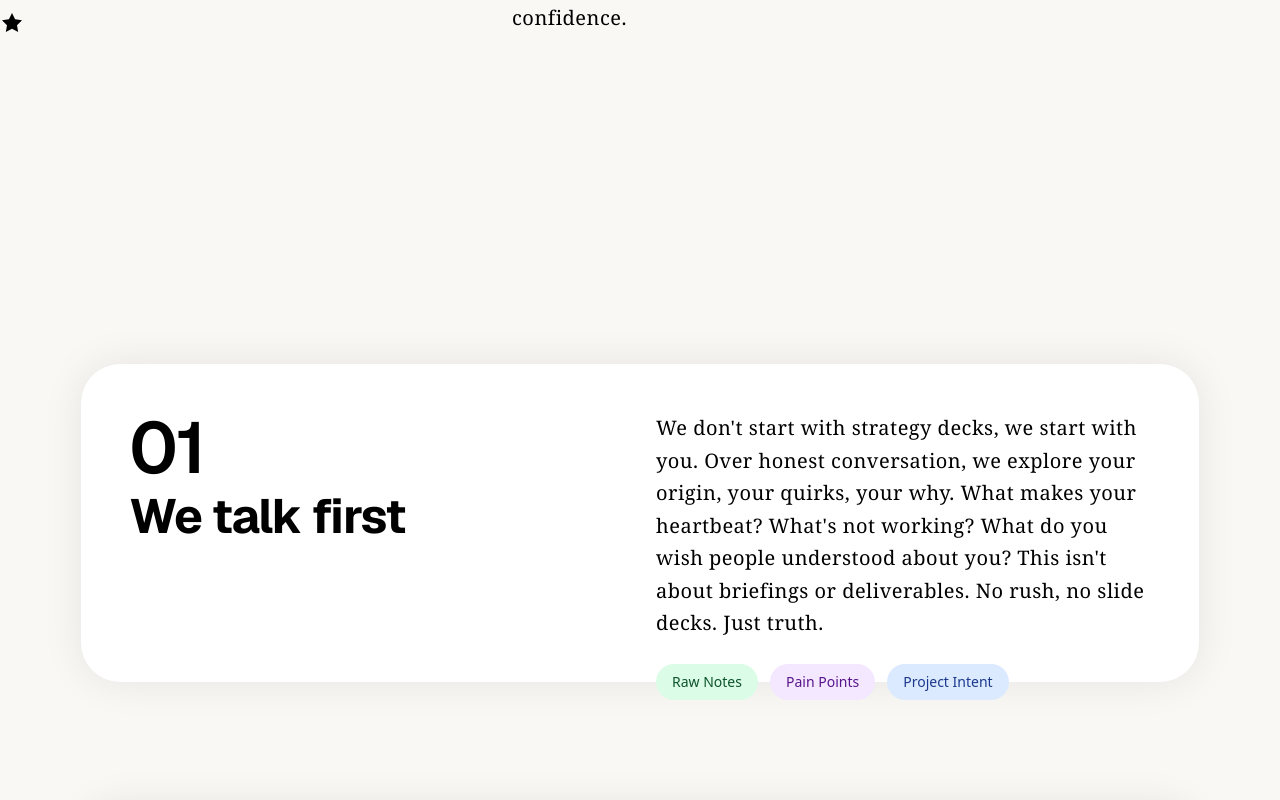
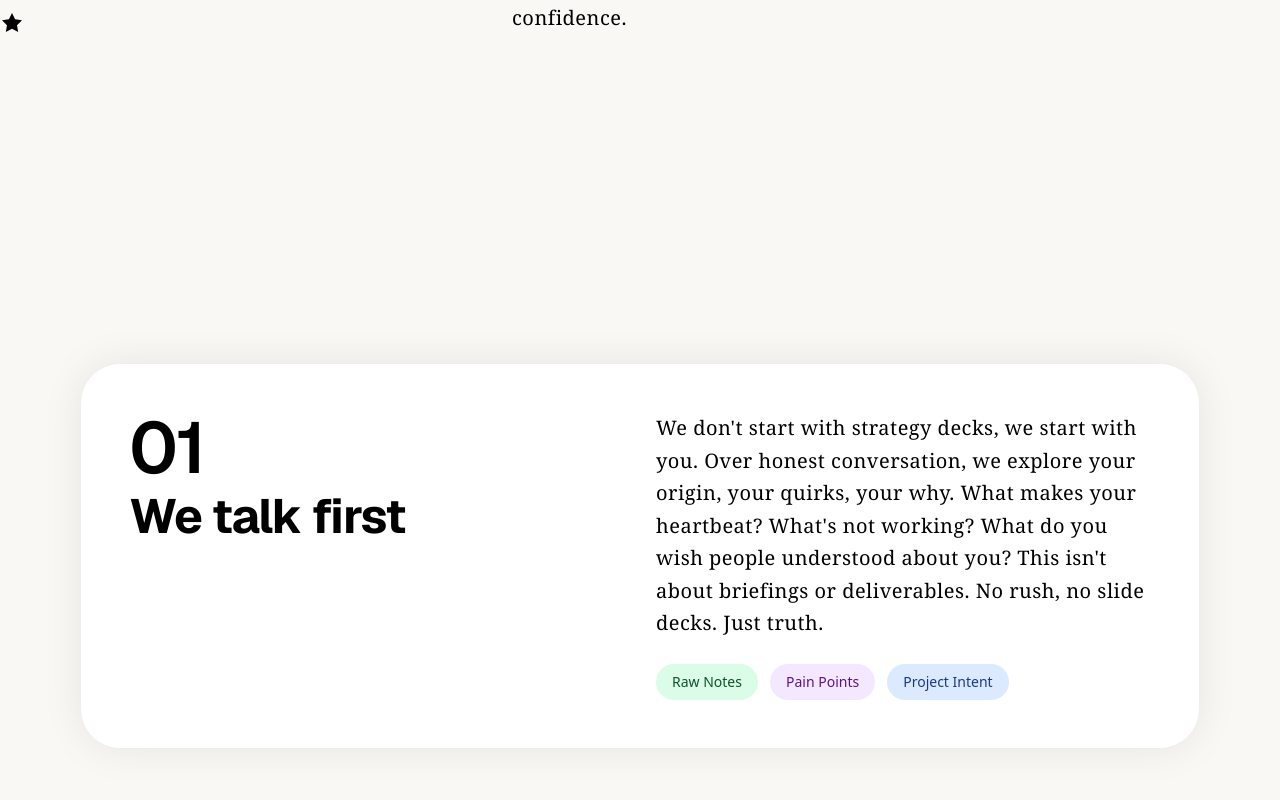
Before and after one commit to SaadArqam/sociallifts, a Next.js app: page /about in a window 1280 px wide. Shown: the part 1020-1820 px from the top of the page. Built offline with nearby package versions, Linux system fonts and the light colour scheme.

Commit message:
kjsbgijba

```diff
--- a/src/components/AboutComp.js
+++ b/src/components/AboutComp.js
@@ -6,12 +6,12 @@ import Footer from './Footer';
 // Inline ScrollStack components so cards live in the same file
 const ScrollStackItem = ({ children, itemClassName = '' }) => (
     <div
-      className={`scroll-stack-card relative w-full h-80 my-8 p-12 rounded-[40px] shadow-[0_0_40px_rgba(0,0,0,0.08)] box-border origin-top will-change-transform bg-[oklch(1_0_0)] border border-[oklch(0.95_0.005_95)] ${itemClassName}`.trim()}
+      className={`scroll-stack-card relative w-full h-auto min-h-[280px] my-8 p-12 rounded-[40px] shadow-[0_0_40px_rgba(0,0,0,0.08)] box-border origin-top will-change-transform bg-[oklch(1_0_0)] border border-[oklch(0.95_0.005_95)] ${itemClassName}`.trim()}
       style={{
         backfaceVisibility: 'hidden',
         transformStyle: 'preserve-3d',
         opacity: 1,
-        transition: 'box-shadow 0.3s ease-out'
+        transition: 'transform 0.5s ease-out, box-shadow 0.3s ease-out'
       }}>
       {children}
     </div>
@@ -201,13 +201,13 @@ const ScrollStack = ({
   const setupLenis = useCallback(() => {
     if (useWindowScroll) {
       const lenis = new Lenis({
-        duration: 1.4,
+        duration: 1.2,
         easing: t => Math.min(1, 1.001 - Math.pow(2, -10 * t)),
         smoothWheel: true,
         touchMultiplier: 2.5,
         infinite: false,
-        wheelMultiplier: 1.2,
-        lerp: 0.08,
+        wheelMultiplier: 1.5,
+        lerp: 0.1,
         syncTouch: true,
         syncTouchLerp: 0.05
       });
@@ -346,9 +346,14 @@ const ScrollStack = ({
           -webkit-backface-visibility: hidden;
           perspective: 1000px;
           -webkit-perspective: 1000px;
+          transition: transform 0.4s cubic-bezier(0.25, 0.46, 0.45, 0.94), box-shadow 0.3s ease-out;
         }
         .scroll-stack-card:hover {
           box-shadow: 0 0 50px rgba(0,0,0,0.12) !important;
+          transform: translateY(-5px) translateZ(0);
+        }
+        body {
+          scroll-behavior: smooth;
         }
       `}</style>
       <div className={containerClassName} ref={scrollerRef} style={containerStyles}>
@@ -400,7 +405,7 @@ const AboutComp = () => {
                 <div className='max-w-3xl ml-auto pr-8 md:pr-16'>
                     <div className='space-y-6'>
                         <p className='text-black text-lg md:text-xl leading-relaxed font-light font-serif tracking-wide'>
-                            At Social Lifts, we believe growth shouldn&#39;;t be chaotic. That&#39;;s why we built a full-funnel creative and growth team under one roof—video editors, designers, social media strategists, web developers, and SEO experts all working as one seamless engine.
+                            At Social Lifts, we believe growth shouldn&#39;t be chaotic. That&#39;s why we built a full-funnel creative and growth team under one roof—video editors, designers, social media strategists, web developers, and SEO experts all working as one seamless engine.
                         </p>
 
                         <p className='text-black text-lg md:text-xl leading-relaxed font-light font-serif tracking-wide'>
@@ -408,7 +413,7 @@ const AboutComp = () => {
                         </p>
 
                         <p className='text-black text-lg md:text-xl leading-relaxed font-light font-serif tracking-wide'>
-                            We craft creative that stops the scroll—cinematic edits, bold visuals, and platform-native content designed for today&#39;;s fast-moving algorithms. With benefit-first messaging and engaging narratives, we don&#39;;t just get attention, we keep it.
+                            We craft creative that stops the scroll—cinematic edits, bold visuals, and platform-native content designed for today&#39;s fast-moving algorithms. With benefit-first messaging and engaging narratives, we don&#39;t just get attention, we keep it.
                         </p>
 
                         <p className='text-black text-lg md:text-xl leading-relaxed font-light font-serif tracking-wide'>
@@ -418,18 +423,12 @@ const AboutComp = () => {
                 </div>
             </div>
 
-            {/* Place the stack in a fixed-height container so the stack scrolls internally, not with the page */}
+            {/* Card stack that responds to global window scrolling */}
             <div
-              className="w-full max-w-8xl mx-auto my-24 hide-scrollbar"
-              style={{
-                height: "700px",
-                overflowY: "auto",
-                scrollbarWidth: "none", // Firefox
-                msOverflowStyle: "none" // IE/Edge
-              }}
+              className="w-full max-w-8xl mx-auto my-24"
             >
               <div className="h-full">
-                <ScrollStack>
+                <ScrollStack useWindowScroll={true} itemDistance={180} baseScale={0.92}>
                   {/* 01 */}
                   <ScrollStackItem>
                     <div className='grid grid-cols-1 md:grid-cols-2 gap-8 items-start'>
@@ -480,7 +479,7 @@ const AboutComp = () => {
                       </div>
                       <div>
                         <p className='text-black text-lg md:text-xl leading-relaxed font-light font-serif tracking-wide'>
-                          Moodboards, Scrappy sketches, Chasing hunches. This is where we go radio silent, only because we&#39;re exploring things that might fail just to see what else shows up. This phase is messy, intuitive, and alive. It&#39;s about letting the idea stretch its legs before it settles into form.
+                            Moodboards, Scrappy sketches, Chasing hunches. This is where we go radio silent, only because we're exploring things that might fail just to see what else shows up. This phase is messy, intuitive, and alive. It's about letting the idea stretch its legs before it settles into form.
                         </p>
                         <div className='mt-6 flex flex-wrap gap-3 items-center'>
                           <span className='px-4 py-2 rounded-full bg-green-100 text-green-900 text-sm'>Moodboards</span>
@@ -500,7 +499,7 @@ const AboutComp = () => {
                       </div>
                       <div>
                         <p className='text-black text-lg md:text-xl leading-relaxed font-light font-serif tracking-wide'>
-                          The raw gets refined. We craft your brand’s visual and verbal world: type, tone, color, story. Not just what looks good, but what feels true. Every decision earns its place.
+                            The raw gets refined. We craft your brand's visual and verbal world: type, tone, color, story. Not just what looks good, but what feels true. Every decision earns its place.
                         </p>
                         <div className='mt-6 flex flex-wrap gap-3 items-center'>
                           <span className='px-4 py-2 rounded-full bg-green-100 text-green-900 text-sm'>Brand Identity</span>
@@ -551,6 +550,27 @@ const AboutComp = () => {
                 </ScrollStack>
               </div>
             </div>
+
+            {/* Let's work together section */}
+            <div className="w-full max-w-6xl mx-auto my-32 px-8 py-24 rounded-[40px] bg-[#e6f3ff]">
+                <div className="flex flex-col md:flex-row justify-between items-center">
+                    <div className="mb-10 md:mb-0">
+                        <h2 className="text-5xl md:text-6xl lg:text-7xl font-medium text-[#2d6cb5] mb-4">
+                            Let's work<br />together
+                        </h2>
+                    </div>
+                    <div className="flex flex-col items-start">
+                        <button className="px-8 py-3 bg-black text-white rounded-full text-sm font-medium mb-6 hover:bg-[#2d6cb5] transition-colors duration-300">
+                            Book A Call
+                        </button>
+                        <p className="text-sm text-gray-700">
+                            or reach out to<br />
+                            <a href="mailto:contact.sociallifts@gmail.com" className="font-medium">contact.sociallifts@gmail.com</a>
+                        </p>
+                    </div>
+                </div>
+            </div>
+
             <style jsx global>{`
                 /* Hide scrollbar for Chrome, Safari and Opera */
                 .hide-scrollbar::-webkit-scrollbar {
@@ -580,4 +600,3 @@ const AboutComp = () => {
 }
 
 export default AboutComp
-// export default AboutComp
```
